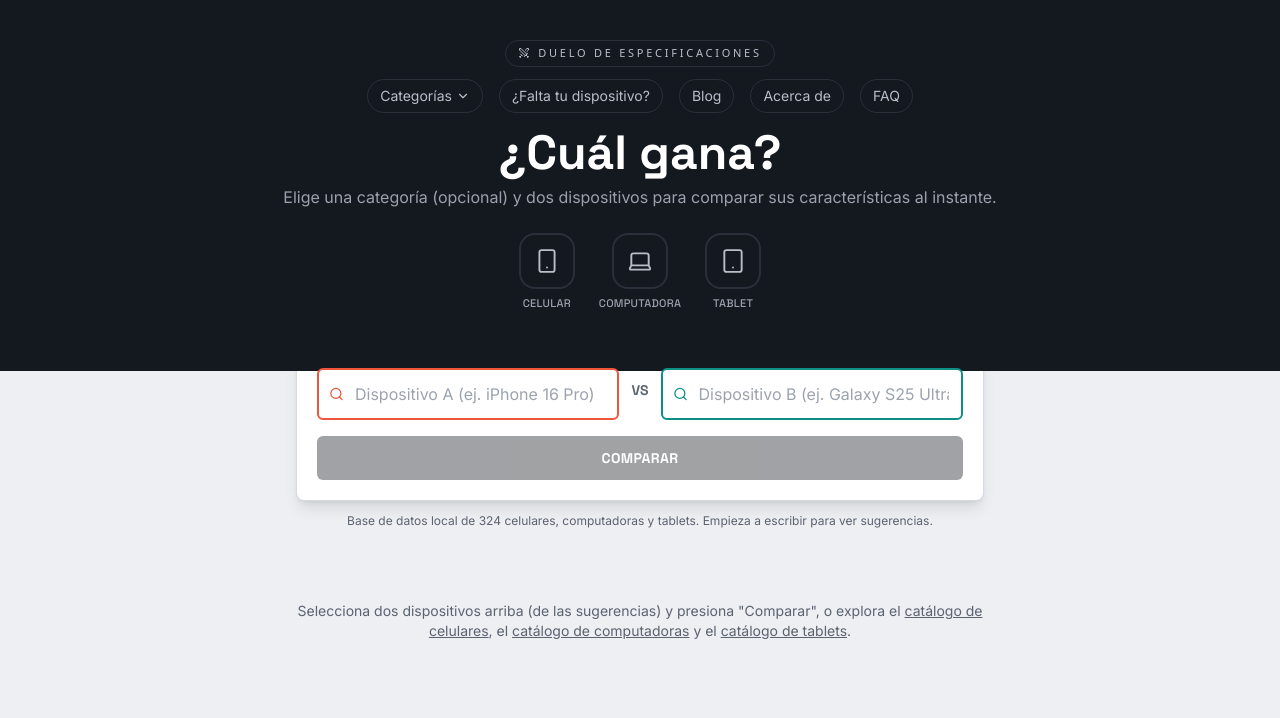
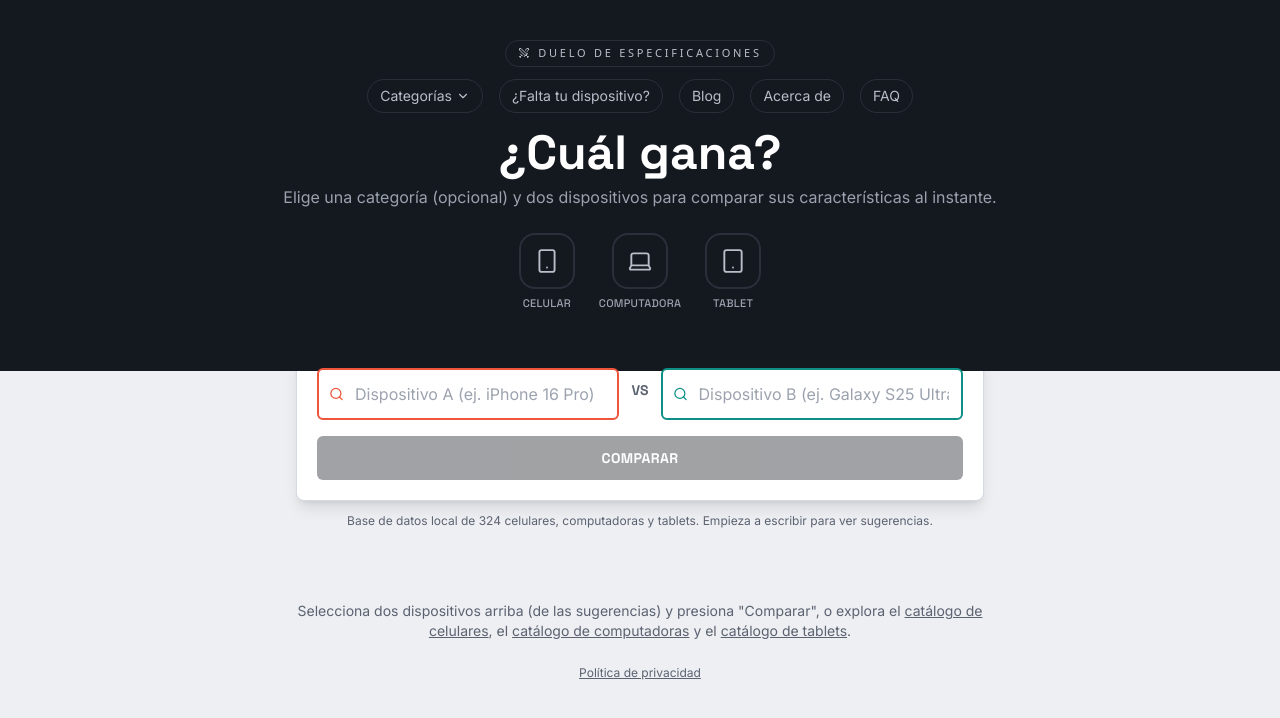
Before and after one commit to Francisco101299/comparador-dispositivos, a React (Vite) app: page / in a window 1280 px wide. Shown: the top 718 px of the page. Built offline with nearby package versions, Linux system fonts and the light colour scheme.

Commit message:
Update HomePage.jsx

```diff
--- a/src/pages/HomePage.jsx
+++ b/src/pages/HomePage.jsx
@@ -91,7 +91,12 @@ export default function HomePage() {
           <Link to="/computadoras" className="underline">catálogo de computadoras</Link> y el{" "}
           <Link to="/tablets" className="underline">catálogo de tablets</Link>.
         </p>
+        <p className="text-center text-xs mt-6">
+          <Link to="/privacidad" className="underline" style={{ color: COLORS.muted, fontFamily: "'Inter', sans-serif" }}>
+            Política de privacidad
+          </Link>
+        </p>
       </div>
     </div>
   );
-          }
+}
```
